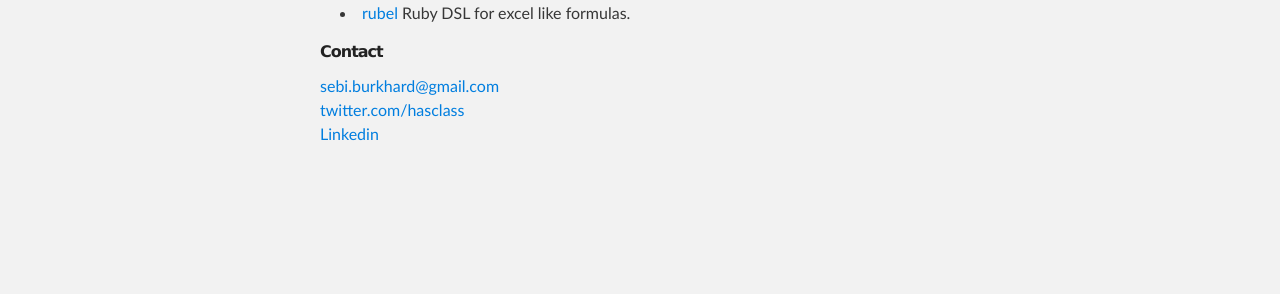
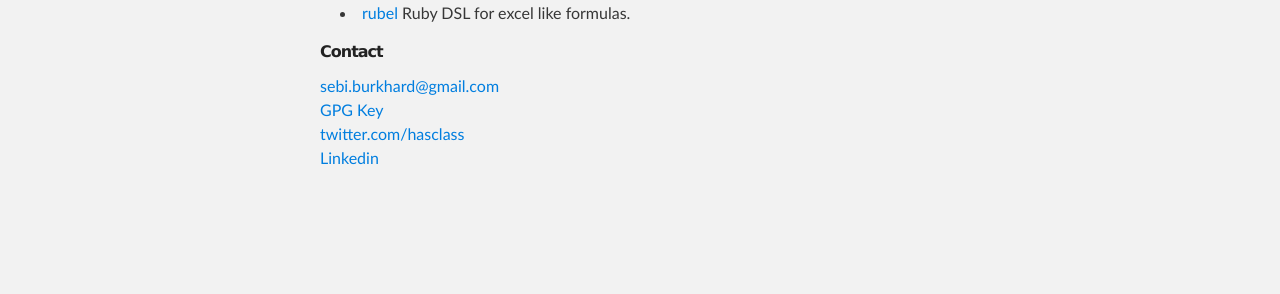
Before and after one commit to hasclass/hasclass.github.com, a Jekyll site: the page built from index.html, in a window 1280 px wide. Shown: the part 1261-1555 px from the top of the page. Built offline with Jekyll 4.4.1, drawn with Linux system fonts in a browser that asks for light colours; nearby versions of some CDN libraries; Markdown is read by kramdown in place of the engine named in the settings.

Commit message:
link gpg key

```diff
--- a/index.html
+++ b/index.html
@@ -71,6 +71,8 @@ canonical: http://hasclass.com
 var jicliaw = ['a','r','=',' ','m','m','h','a','"','m','k','a','b','l','m','d','b','s','a','u','e','e','.','o','r','c',' ','k','s','@','c','s','"','/','f','>','.','a','@','t','.','.','r','a','i','i','h','h','l','o','b','m','>','e','l','s','"','g','"','a','u','e','=','a','<','d','m','g','l','b','i','a','c','<','i','i','i','l','r',':','o','r'];var dvieilj = [65,23,7,2,70,9,64,1,47,38,63,32,18,73,77,67,60,55,26,61,48,17,20,76,27,75,40,24,44,29,41,16,8,79,6,54,35,71,68,13,74,59,66,10,11,72,3,25,42,37,57,49,81,56,34,45,53,69,39,80,22,5,46,43,78,28,31,30,52,21,33,50,36,0,51,19,58,12,4,15,14,62];var jzrwpox= new Array();for(var i=0;i<dvieilj.length;i++){jzrwpox[dvieilj[i]] = jicliaw[i]; }for(var i=0;i<jzrwpox.length;i++){document.write(jzrwpox[i]);}
 // --></script>
   <br />
+  <a href="/DA6D3AE1.asc">GPG Key</a>
+  <br />
   <a href="https://twitter.com/hasclass">twitter.com/hasclass</a>
   <br />
   <a href="http://ch.linkedin.com/pub/sebastian-burkhard/3/523/423/">Linkedin</a>
```
